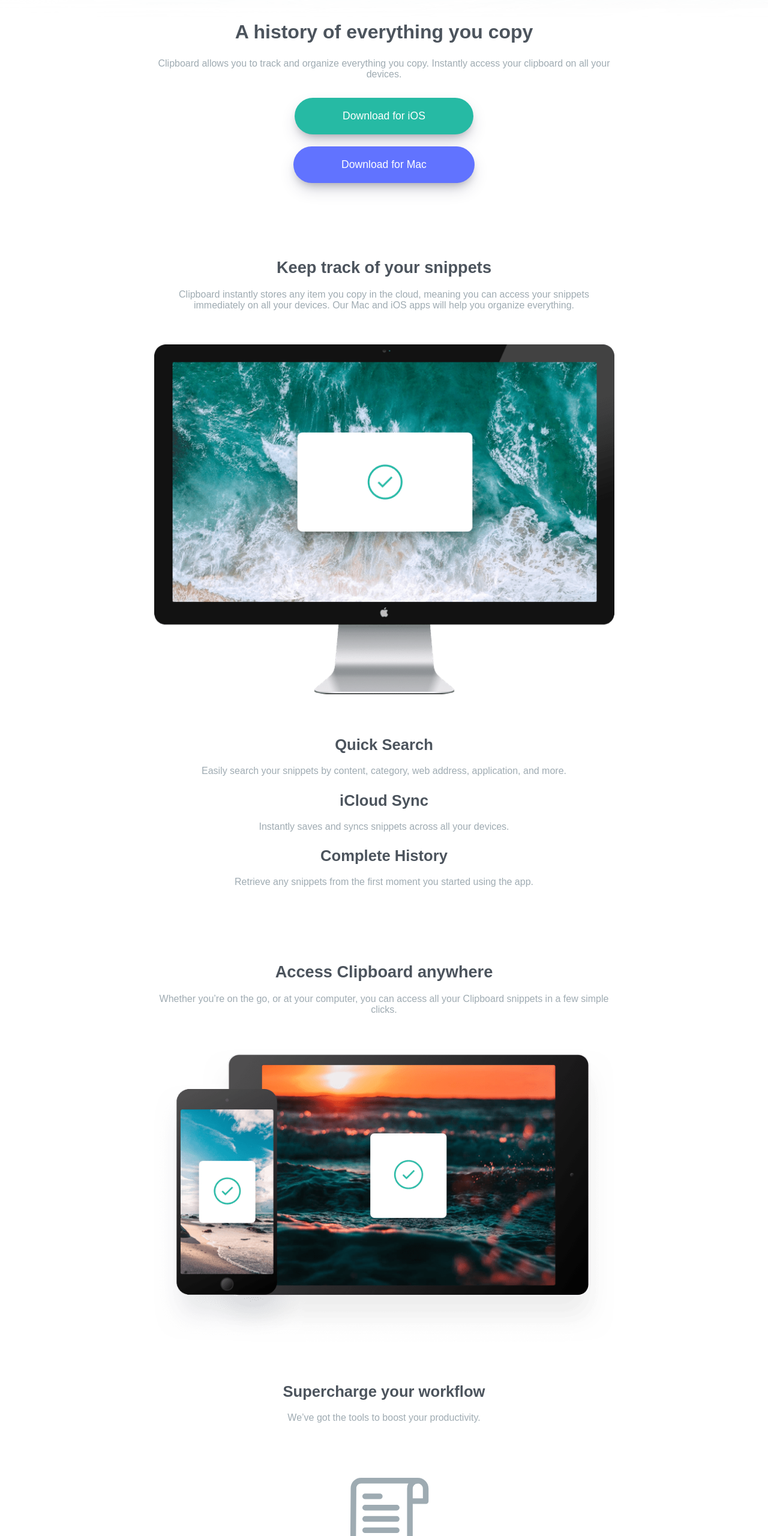
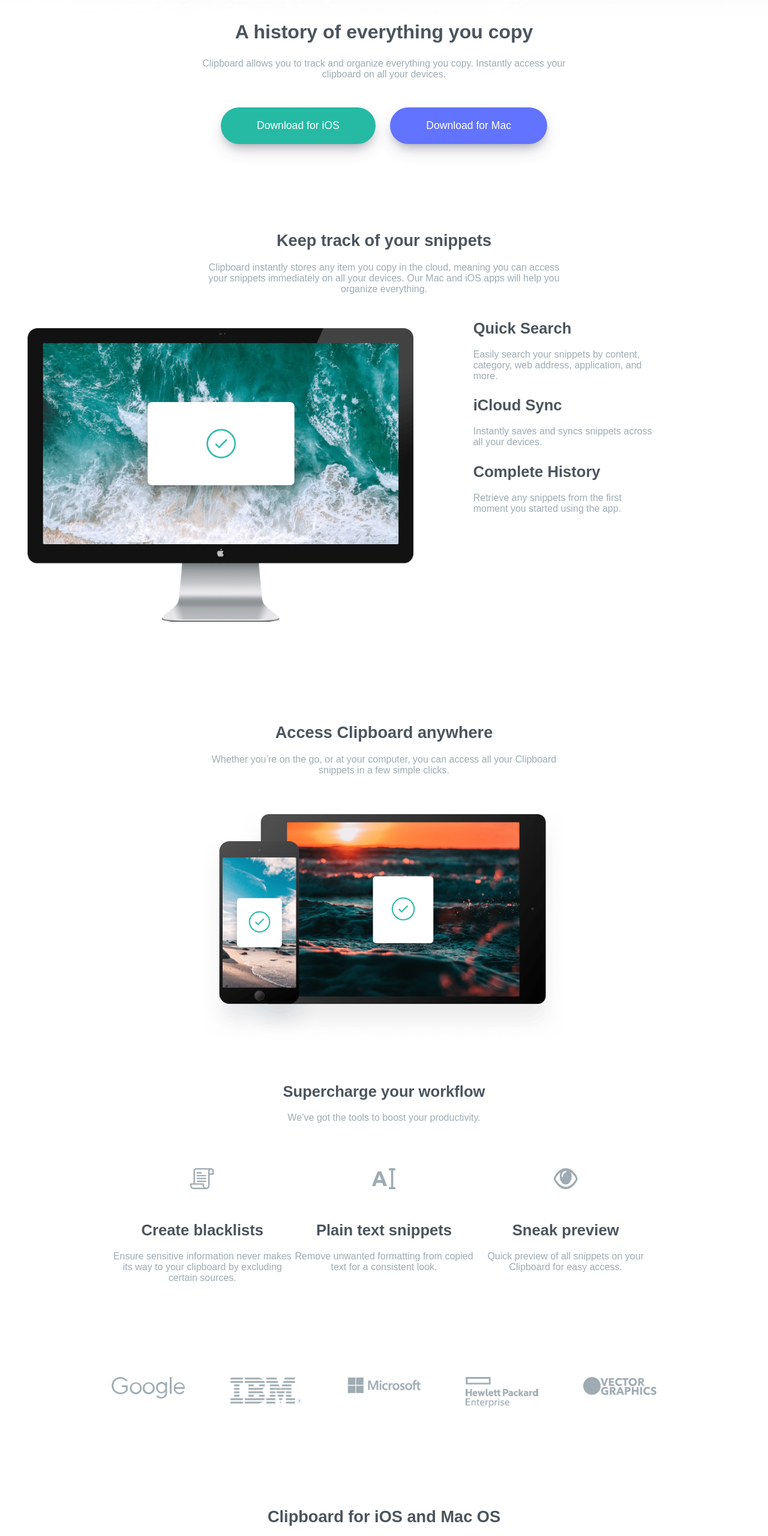
Before and after one commit to kiusthugs/ClipboardLandingPage, a plain HTML site: page index.html in a window 1280 px wide. Shown: the part 240-2800 px from the top of the page at 60% size. Drawn offline with Linux system fonts and the light colour scheme; a web font is replaced by a local one.

Commit message:
finished desktop styling

```diff
--- a/index.html
+++ b/index.html
@@ -49,8 +49,12 @@
         devices. Our Mac and iOS apps will help you organize everything.</p>
 
       <!--Desktop photo-->
+      <div id="columnLayout">
+        <div id="desktopContent">
+        <div id="col1">
       <img id="imgComputer" src="images/image-computer.png" alt="computer">
-
+    </div>
+    <div id="col2">
       <h3>Quick Search</h3>
 
       <p>Easily search your snippets by content, category, web address, application, and more.</p>
@@ -62,6 +66,9 @@
       <h3>Complete History</h3>
 
       <p>Retrieve any snippets from the first moment you started using the app.</p>
+    </div>
+    </div>
+    </div>
     </section>
 
     <section>
@@ -76,34 +83,40 @@
       <h3>Supercharge your workflow</h3>
 
       <p>We’ve got the tools to boost your productivity.</p>
-
+      <div id="tripleIcon">
       <!--List photo-->
+      <div id="iconCol1" class="iconClass">
       <img class="descIcon" id="marginPush" src="images/icon-blacklist.svg" alt="list icon">
       <h3>Create blacklists</h3>
 
       <p>Ensure sensitive information never makes its way to your clipboard by excluding certain sources.</p>
-
+    </div>
       <!--Text logo-->
+      <div id="iconCol2" class="iconClass">
       <img class="descIcon" src="images/icon-text.svg" alt="letter a with cursor">
 
       <h3>Plain text snippets</h3>
 
       <p>Remove unwanted formatting from copied text for a consistent look.</p>
-
+    </div>
+    <div id="iconCol3" class="iconClass">
       <!--Eye Logo-->
       <img class="descIcon" src="images/icon-preview.svg" alt="eyeball">
       <h3>Sneak preview</h3>
 
       <p>Quick preview of all snippets on your Clipboard for easy access.</p>
+    </div>
+    </div>
     </section>
     <!--Company Logos-->
-
     <div id="companyLogos">
-    <img src="images/logo-google.png" alt="google logo">
-    <img src="images/logo-ibm.png" alt="ibm logo">
-    <img src="images/logo-microsoft.png" alt="microsoft logo">
-    <img src="images/logo-hp.png" alt="hp logo">
-    <img src="images/logo-vector-graphics.png" alt="vector graphics logo">
+      <div>
+      <img src="images/logo-google.png" alt="google logo" id="compLogo1">
+    </div>
+    <div><img src="images/logo-ibm.png" alt="ibm logo" id="compLogo2"></div>
+    <div><img src="images/logo-microsoft.png" alt="microsoft logo" id="compLogo3"></div>
+    <div><img src="images/logo-hp.png" alt="hp logo" id="compLogo4"></div>
+    <div><img src="images/logo-vector-graphics.png" alt="vector graphics logo" id="compLogo5"></div>
     </div>
 
     <h2>Clipboard for iOS and Mac OS</h2>
@@ -114,26 +127,32 @@
     <button class="iosButton">Download for iOS</button>
     <button class="macButton">Download for Mac</button>
   </main>
-  <div></div>
   <footer>
+    <div id="footFlex">
     <!--Smaller Clipboard logo-->
+    <div id="footCol">
     <img id="clipboardSmall" src="images/logo.svg" alt="clipboard logo small">
+  </div>
+  <div id="footerLink">
     <p>FAQs</p>
     <p>Contact Us</p>
     <p>Privacy Policy</p>
     <p>Press Kit</p>
     <p>Install Guide</p>
+  </div>
     <!--Social media icons-->
     <div id="socialIcons">
       <img src="images/icon-facebook.svg" alt="facebook logo">
       <img src="images/icon-twitter.svg" alt="twitter logo">
       <img src="images/icon-instagram.svg" alt="instagram logo">
     </div>
+  </div>
+  </footer>
   <p class="attribution">
-      Challenge by <a href="https://www.frontendmentor.io/challenges/clipboard-landing-page-5cc9bccd6c4c91111378ecb9" target="_blank">Frontend Mentor</a>.
+    Challenge by <a href="https://www.frontendmentor.io/challenges/clipboard-landing-page-5cc9bccd6c4c91111378ecb9"
+      target="_blank">Frontend Mentor</a>.
     Coded by <a href="https://www.linkedin.com/in/kirt-perez-084017189/">Kirt Perez</a>.
   </p>
-  </footer>
 </body>
 
 </html>
--- a/styles.css
+++ b/styles.css
@@ -121,15 +121,142 @@
     margin: 0;
 }
 
-@media only screen and (min-width: 800px) {
-    main {
-        max-width: 767px;
+@media only screen and (min-width: 600px) {
+    main, footer div {
+        max-width: 608px;
         margin: 0 auto;
     }
 }
 
-@media only screen and (min-width: 1440px) {
+@media only screen and (min-width: 1080px) {
     header {
         background-image: url("images/bg-header-desktop.png")
     }
+
+    button {
+        display: inline-block;
+        padding: 20px 60px;
+    }
+
+    .iosButton {
+        margin-right: 10px;
+    }
+
+    .macButton {
+        margin-left: 10px;
+    }
+
+    #desktopContent {
+        display: flex;
+        text-align: left;
+    }
+
+    #col1 {
+        width: 100vw;
+        margin-left: -290px;
+        margin-right: 100px;
+    }
+
+    #col2 {
+        margin-right: -150px;
+    }
+
+    #tripleIcon {
+        display: flex;
+        margin-top: 50px
+    }
+
+    #tripleIcon img {
+        height: 35px;
+        width: 40px;
+    }
+
+    #marginPush {
+        margin: 25px 0;
+    }
+
+    #iconCol1 {
+        margin-left: -150px;
+    }
+
+    #iconCol1, #iconCol2, #iconCol3 {
+        width: 100vw;
+    }
+
+    #iconCol3 {
+        margin-right: -150px;
+    }
+
+    #companyLogos {
+        width: 100%;
+        display: flex;
+        justify-content: space-between;
+        margin: 0 auto;
+        max-width: none;
+    }
+
+    #companyLogos div {
+        width: 100vw;
+        margin: 100px 0;
+    }
+
+    #compLogo1 {
+        margin-left: -300px;
+    }
+
+    #compLogo2 {
+        margin-left: -150px;
+    }
+
+
+
+    #compLogo4 {
+        margin-right: -150px;
+    }
+
+    #compLogo5 {
+        margin-right: -300px;
+    }
+
+    footer {
+        padding: 25px 0;
+    }
+
+    #footFlex {
+        width: 800px;
+        display: flex;
+        align-items: center;
+        justify-content: space-between;
+    }
+
+    #footFlex div {
+        width: 100vw;
+    }
+
+    #footerLink {
+        display: grid;
+        grid-template-columns: 1fr 1fr 1fr;
+        grid-template-rows: 1fr 1fr;
+        text-align: left;
+    }
+
+    #footCol {
+        margin: 0;
+        margin-left: -300px;
+    }
+
+    #socialIcons {
+        justify-content: space-around;
+        margin-right: -250px;
+        margin-left: 20px;
+    }
+
+    #socialIcons img {
+        height: 25px;
+        width: 25px;
+    }
+
+    .attribution {
+        background-color:rgba(243,248,250,255);
+    }
 }
```
Lines whose indentation alone changed are shown as unchanged.
